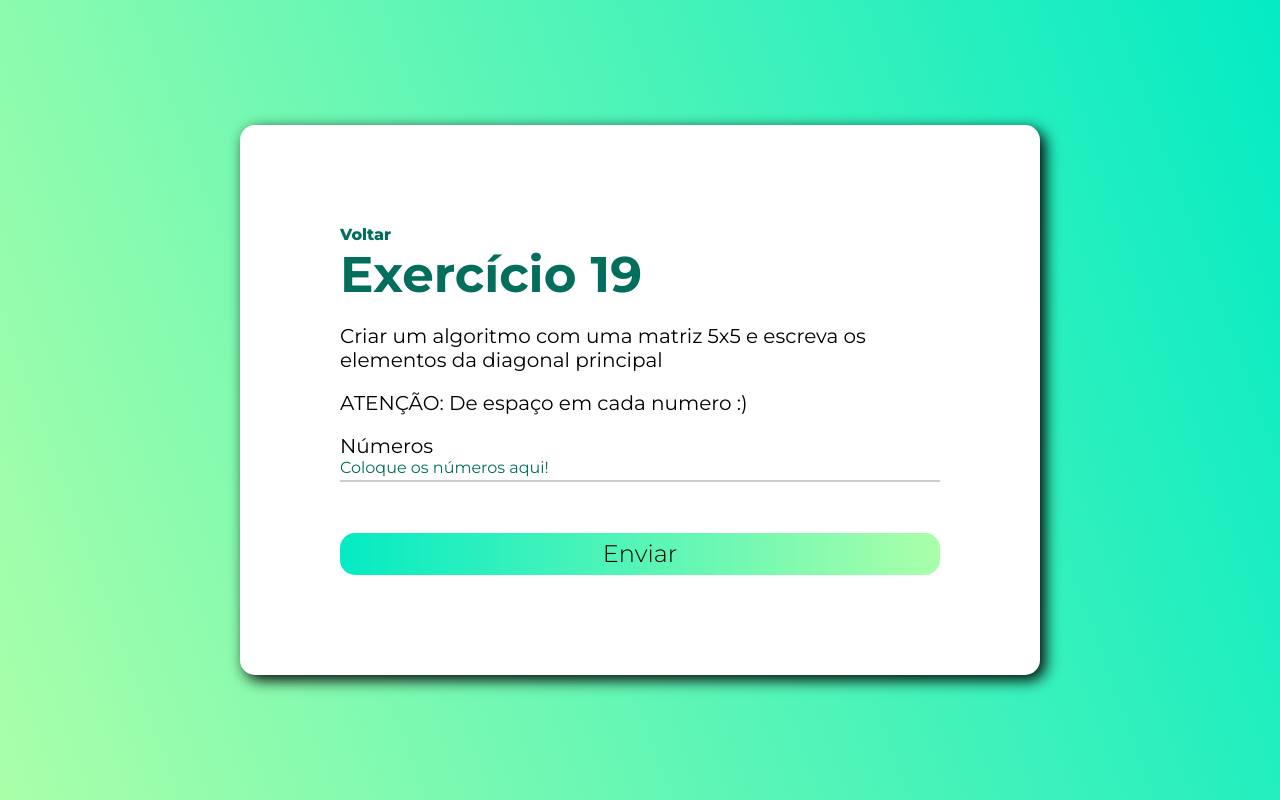
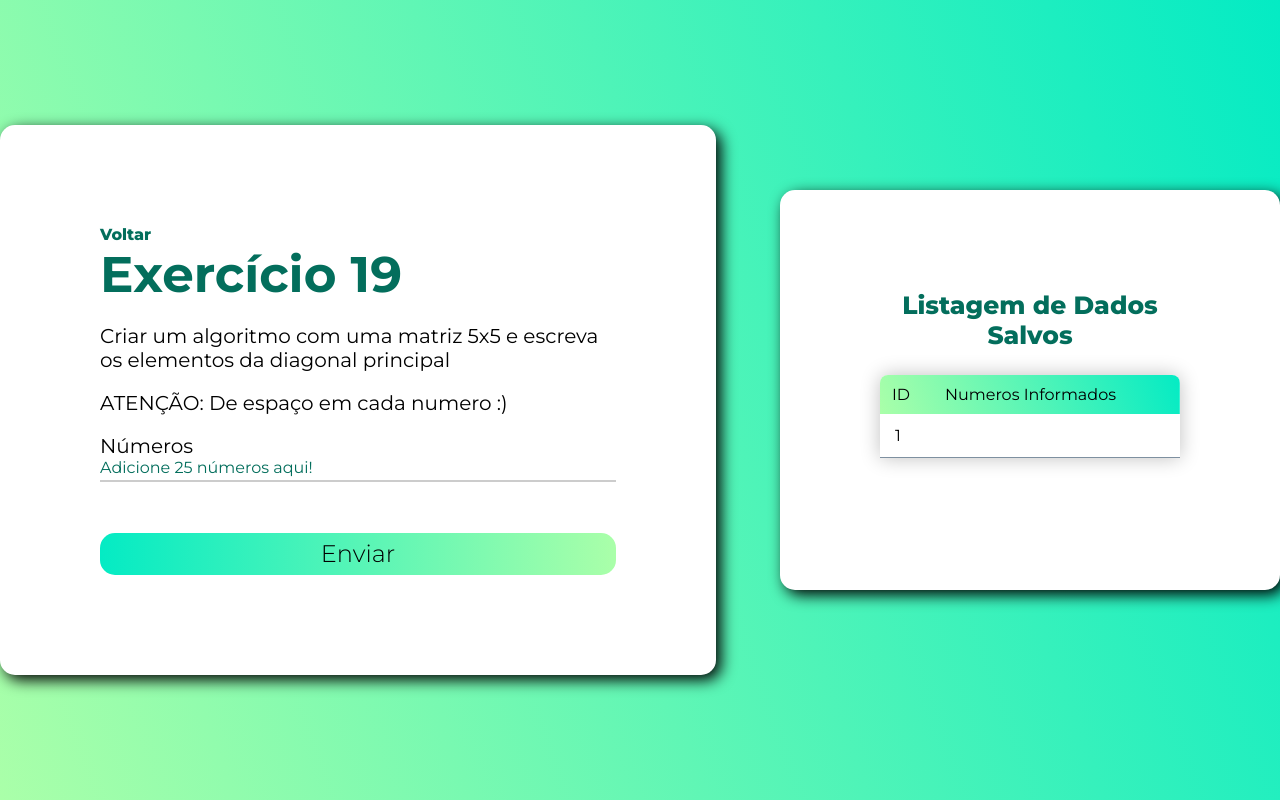
Before and after one commit to 4rthurCoelho/exercicios-php-novos-titans, a PHP site: page /ex19/index.php in a window 1280 px wide. Run offline with PHP 8.4, Linux system fonts and the light colour scheme; tables that the repository leaves empty hold one stand-in row (values such as "Sample post"); data that the repository does not hold is empty.

Commit message:
Listagem no front, baqnco de dados e finalização dos teste feito!

```diff
--- /dev/null
+++ b/ex19/db_connect.php
@@ -0,0 +1,12 @@
+<?php
+$servername = "localhost:3306";
+$username = "root";
+$password = "senha";
+$db_name = "exercicios";
+
+$connect = mysqli_connect($servername, $username, $password, $db_name);
+mysqli_set_charset($connect, "utf8");
+
+if(mysqli_connect_error()):
+    echo "Erro na conexão: ".mysqli_connect_error();
+endif;
--- a/ex19/index.php
+++ b/ex19/index.php
@@ -30,13 +30,16 @@
 		<form id="formulario" action="/ex19/index.php" method="post">
 			<div class="input-field">
 				<label for="text">Números</label><br />
-				<input type="text" name="value1" id="valor1" autocomplete="off" placeholder="Coloque os números aqui!" />
+				<input type="text" name="value1" id="valor1" autocomplete="off" placeholder="Adicione 25 números aqui!" />
 				<div class="underline"></div>
 			</div>
 			<input type="submit" name="enviar" value="Enviar" class="enviar" />
 		</form>
 
 		<?php
+
+		include_once 'db_connect.php';
+
 		if (isset($_POST['value1'])) {
 
 			$array = explode(" ", $_POST["value1"]);
@@ -60,6 +63,33 @@
             echo "<div class='results'>$quinto <br/><div/>";
 		}
 		?>
+	</main>
+
+	<div class="container">
+		<h2 class="titulo-listagem">Listagem de Dados Salvos</h2>
+
+		<table class="content-table">
+			<thead>
+				<tr>
+					<th>ID</th>
+					<th>Numeros Informados</th>
+				</tr>
+			</thead>
+			<?php
+			$sql = "SELECT * FROM Numeros";
+			$resultado = mysqli_query($connect, $sql);
+			while ($dados = mysqli_fetch_array($resultado)) :
+			?>
+				<tbody>
+					<tr>
+						<td><?= $dados['id']; ?> </td>
+						<td><?= $dados['numerosInformados']; ?> </td>
+					<?php endwhile; ?>
+					</tr>
+				</tbody>
+		</table>
+
+	</div>
 </body>
 
 </html>
--- a/ex19/style.css
+++ b/ex19/style.css
@@ -10,3 +10,78 @@ table {
 .matriz {
     margin-top: 5%;
 }
+
+div.container {
+    background: white;
+    max-width: 800px;
+    min-height: 50vh;
+    padding: 100px;
+    box-shadow: 5px 5px 15px rgba(0, 0, 0, 3);
+    border-radius: 15px;
+    animation: backInUp;
+    animation-duration: 1s;
+    margin-left: 5%;
+    display: flex;
+    flex-direction: column;
+}
+
+.titulo-listagem{
+    font-size: 25px;
+    color: #036e5c;
+    text-align: center;
+    margin-bottom: 25px;
+    font-weight: 800;
+    animation: fade-in 1s cubic-bezier(0.860, 0.000, 0.070, 1.000) 1s both;
+}
+
+.content-table{
+    border-collapse: collapse;
+    min-width: 300px;
+    border-radius: 8px 8px 0 0;
+    overflow: hidden;
+    box-shadow: 0 0 20px #c0c0c0;
+    animation: entrada-tabela 0.5s cubic-bezier(0.785, 0.135, 0.150, 0.860) 1.5s both;
+}
+
+.content-table thead tr{
+    background: linear-gradient(70deg, #AAFFA9,#04ebc4);
+    color: #000000;
+    text-align: left;
+    font-weight: bold;
+
+}
+
+.content-table th{
+    padding: 10px 12px;
+    font-weight: 400;
+    animation: entrada-tabela 0.5s cubic-bezier(0.785, 0.135, 0.150, 0.860) 2s both;
+}
+
+.content-table td{
+    padding: 12px 15px;
+}
+
+.content-table tbody tr{
+    border-bottom: 1px solid #7e90a0;
+    animation: entrada-tabela 0.5s cubic-bezier(0.785, 0.135, 0.150, 0.860) 2.5s both;
+}
+
+@keyframes entrada-tabela {
+    0% {
+        transform: scale(0);
+        opacity: 1;
+      }
+      100% {
+        transform: scale(1);
+        opacity: 1;
+      }
+}
+
+@keyframes fade-in {
+    0% {
+      opacity: 0;
+    }
+    100% {
+      opacity: 1;
+ }
+}
```
Also changed, not shown: ex19/Numeros.sql (added, +58 -0 lines), ex19/docker-compose.yml (added, +19 -0 lines), tests/acceptance/ExercicioNovosTitansCest.php (+3 -35 lines), ex19/readme.md.
